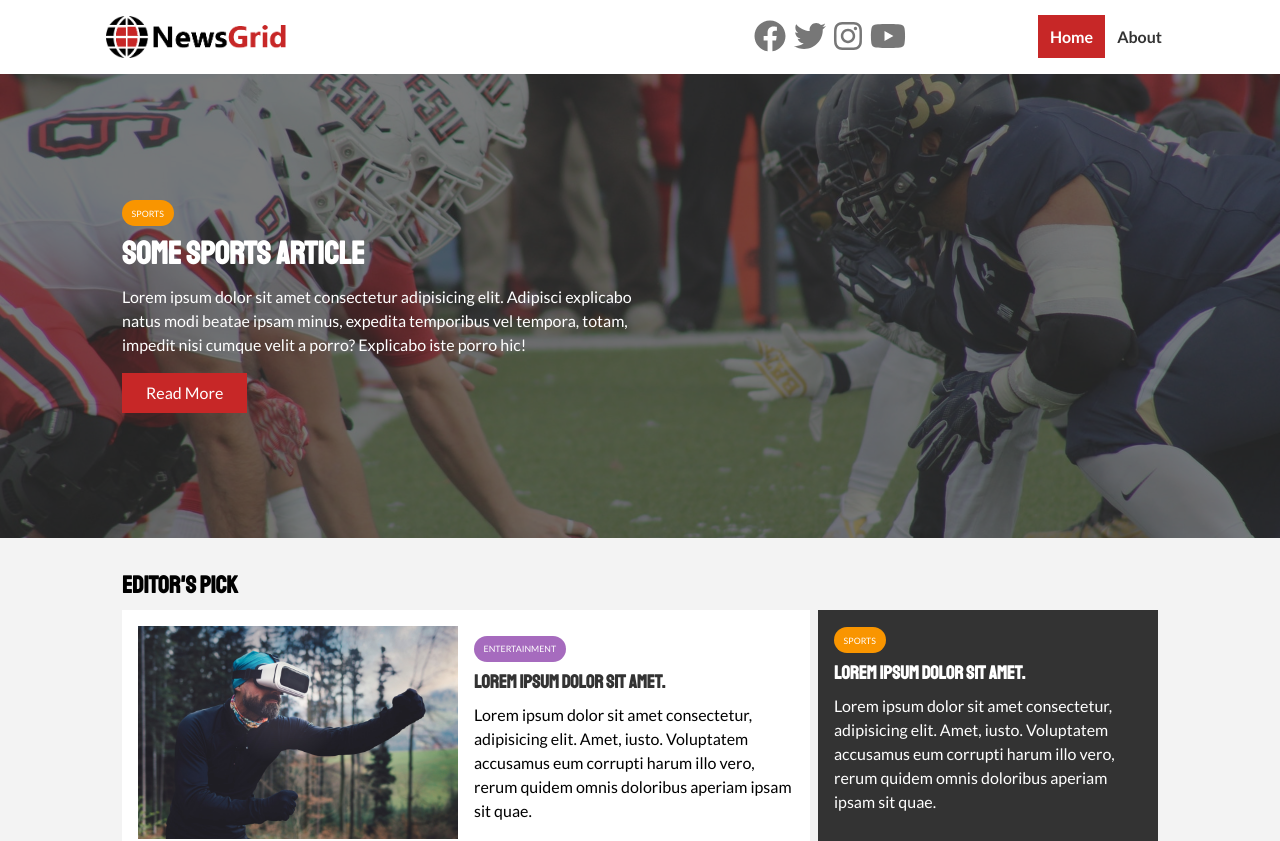
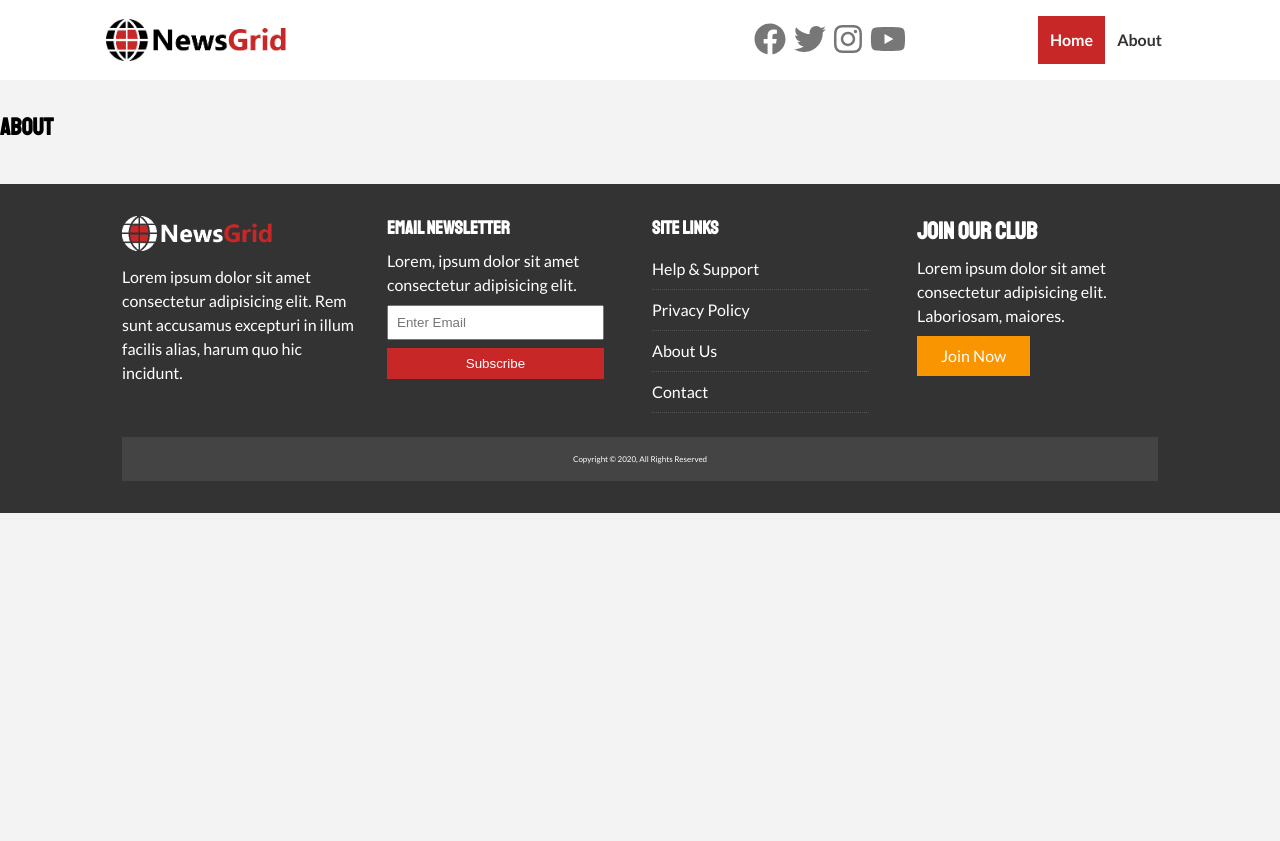
Before and after one commit to denimcouch/newsgrid, a React (Create React App) app: page /about in a window 1280 px wide. Shown: the top 841 px of the page. After the commit the page ends 800 px from the top, so only its background shows below. Built offline with nearby package versions, Linux system fonts and the light colour scheme.

Commit message:
react router set up

```diff
--- a/package.json
+++ b/package.json
@@ -13,6 +13,7 @@
     "@testing-library/user-event": "^12.1.10",
     "react": "^17.0.1",
     "react-dom": "^17.0.1",
+    "react-router-dom": "^5.2.0",
     "react-scripts": "4.0.1",
     "web-vitals": "^0.2.4"
   },
--- a/src/App.css
+++ b/src/App.css
@@ -172,17 +172,17 @@ h1, h2, h3, h4, h5, h6 {
   display: flex;
 }
 
-#main-nav .container ul li a {
+#main-nav .container ul li {
   padding: 0.75rem;
   font-weight: bold;
 }
 
-#main-nav ul li a.current {
+#main-nav ul li.current {
   background: var(--primary-color);
   color: #fff;
 }
 
-#main-nav ul li a:hover {
+#main-nav ul li:hover {
   background: var(--light-color);
   color: var(--dark-color);
 }
--- a/src/App.js
+++ b/src/App.js
@@ -1,3 +1,7 @@
+// React and React Router
+import React from "react";
+import { BrowserRouter as Router, Switch, Route } from "react-router-dom";
+
 // Styling
 import "./App.css";
 
@@ -14,9 +18,9 @@ import tech2 from "./image_resources/articles/tech2.jpg";
 
 // Components
 import NavBar from "./components/NavBar";
-import ShowcaseHeader from "./components/ShowcaseHeader";
-import HomeArticlesContainer from "./containers/HomeArticlesContainer";
-import FooterContainer from './containers/FooterContainer'
+import HomeContainer from "./containers/HomeContainer";
+import AboutPageContainer from "./containers/AboutPageContainer";
+import FooterContainer from "./containers/FooterContainer";
 
 library.add(fab);
 
@@ -27,7 +31,7 @@ function App() {
       category: "entertainment",
     },
     {
-      img: '',
+      img: "",
       category: "sports",
     },
     {
@@ -43,7 +47,7 @@ function App() {
       category: "technology",
     },
     {
-      img: '',
+      img: "",
       category: "sports",
     },
     {
@@ -52,12 +56,22 @@ function App() {
     },
   ];
   return (
-    <div className="app">
-      <NavBar />
-      <ShowcaseHeader />
-      <HomeArticlesContainer articlePics={articlePics} />
-      <FooterContainer />
-    </div>
+    <Router>
+      <div className="app">
+        <NavBar />
+        <Switch>
+          <Route
+            path="/"
+            exact
+            render={(routerProps) => (
+              <HomeContainer articlePics={articlePics} />
+            )}
+          />
+          <Route path="/about" component={AboutPageContainer} />
+        </Switch>
+        <FooterContainer />
+      </div>
+    </Router>
   );
 }
 
--- a/src/components/NavBar.jsx
+++ b/src/components/NavBar.jsx
@@ -1,8 +1,24 @@
 import React from "react";
 import logo from "../image_resources/logo.png";
 import { FontAwesomeIcon } from "@fortawesome/react-fontawesome";
+import { Link } from "react-router-dom";
 
 export default function NavBar() {
+
+  const handleClick = (target) => {
+
+    const homeBtn = document.getElementById('home-nav-btn')
+    const aboutBtn = document.getElementById('about-nav-btn')
+
+    if (target.id === homeBtn.id) {
+      aboutBtn.className = ''
+      return target.className === 'current' ? null : target.className = 'current'
+    } else if (target.id === aboutBtn.id) {
+      homeBtn.className = ''
+      return target.className === 'current' ? null : target.className = 'current'
+    }
+  }
+
   return (
     <nav id="main-nav">
       <div className="container">
@@ -22,14 +38,12 @@ export default function NavBar() {
           </a>
         </div>
         <ul>
-          <li>
-            <a href="#" className="current">
-              Home
-            </a>
-          </li>
-          <li>
-            <a href="#">About</a>
-          </li>
+          <Link to="/">
+            <li id='home-nav-btn' onClick={e => handleClick(e.target)} className='current'>Home</li>
+          </Link>
+          <Link to="/about">
+            <li id='about-nav-btn' onClick={e => handleClick(e.target)}>About</li>
+          </Link>
         </ul>
       </div>
     </nav>
--- /dev/null
+++ b/src/containers/AboutPageContainer.jsx
@@ -0,0 +1,12 @@
+import React from "react";
+
+
+export default function AboutPageContainer() {
+  return (
+    <section id="about-page" className="py-2">
+      <div>
+        <h1>About</h1>
+      </div>
+    </section>
+  );
+}
--- a/src/containers/HomeArticlesContainer.jsx
+++ /dev/null
@@ -1,24 +0,0 @@
-import React from "react";
-import Article from "../components/Article";
-
-export default function HomeArticlesContainer({ articlePics }) {
-  const createArticles = () => {
-    return articlePics.map((imgObj, index) => (
-      <Article
-        key={index + 1}
-        index = {index}
-        img={imgObj.img}
-        category={imgObj.category}
-      />
-    ));
-  };
-
-  return (
-    <section id="home-articles" className="py-2">
-      <div className="container">
-        <h2>Editor's Pick</h2>
-        <div className="articles-container">{createArticles()}</div>
-      </div>
-    </section>
-  );
-}
--- /dev/null
+++ b/src/containers/HomeContainer.jsx
@@ -0,0 +1,28 @@
+import React from "react";
+import Article from "../components/Article";
+import ShowcaseHeader from "../components/ShowcaseHeader";
+
+export default function HomeContainer({ articlePics }) {
+  const createArticles = () => {
+    return articlePics.map((imgObj, index) => (
+      <Article
+        key={index + 1}
+        index={index}
+        img={imgObj.img}
+        category={imgObj.category}
+      />
+    ));
+  };
+
+  return (
+    <main>
+      <ShowcaseHeader />
+      <section id="home-articles" className="py-2">
+        <div className="container">
+          <h2>Editor's Pick</h2>
+          <div className="articles-container">{createArticles()}</div>
+        </div>
+      </section>
+    </main>
+  );
+}
```
Also changed, not shown: src/index 3.js (deleted, +0 -10 lines), 2 other files (tests, documents, lock files or other folders).
